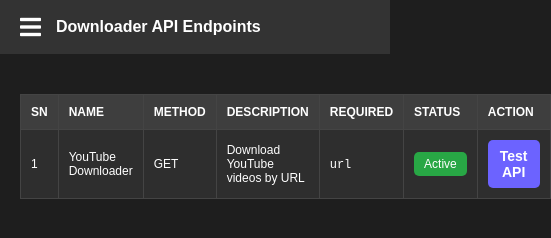
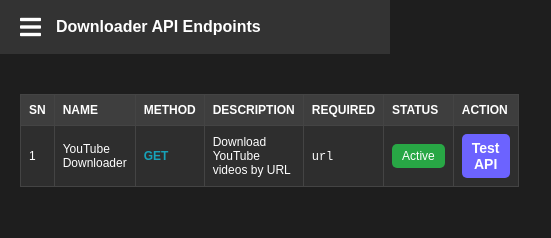
Before and after one commit to efeurhobopatricia/empire-md-api, a website: page site/index.html in a window 390 px wide. Shown: the whole page, 551 px wide, since content can reach past the window. Drawn offline with Linux system fonts and the light colour scheme.

Commit message:
Update download.css

```diff
--- a/site/download.css
+++ b/site/download.css
@@ -43,7 +43,7 @@
 }
 
 th, td {
-    padding: 15px;
+    padding: 12px;
     text-align: left;
     border: 1px solid #444;
 }
@@ -53,27 +53,42 @@
     text-transform: uppercase;
 }
 
+/* API Method Styling */
+.method-get {
+    color: #17a2b8;
+    font-weight: bold;
+}
+
 /* Status Labels */
 .status-active {
     background-color: #28a745;
     color: #fff;
     padding: 5px 10px;
     border-radius: 5px;
+    display: inline-block;
     text-align: center;
 }
 
-/* API Test Button (Now Horizontally Arranged) */
+.status-inactive {
+    background-color: #dc3545;
+    color: #fff;
+    padding: 5px 10px;
+    border-radius: 5px;
+    display: inline-block;
+    text-align: center;
+}
+
+/* API Test Button */
 .action-test {
     background-color: #6c63ff;
     color: #fff;
-    padding: 10px 15px;
+    padding: 8px 12px;
     border-radius: 5px;
     display: inline-block;
     text-align: center;
     text-decoration: none;
     font-weight: bold;
     transition: background 0.3s ease-in-out;
-    font-size: 16px;
 }
 
 .action-test:hover {
@@ -84,13 +99,13 @@
 @media (max-width: 768px) {
     th, td {
         font-size: 12px;
-        padding: 10px;
+        padding: 8px;
     }
     .header h1 {
         font-size: 16px;
     }
     .action-test {
-        padding: 8px 12px;
+        padding: 6px 10px;
         font-size: 14px;
     }
 }
```
